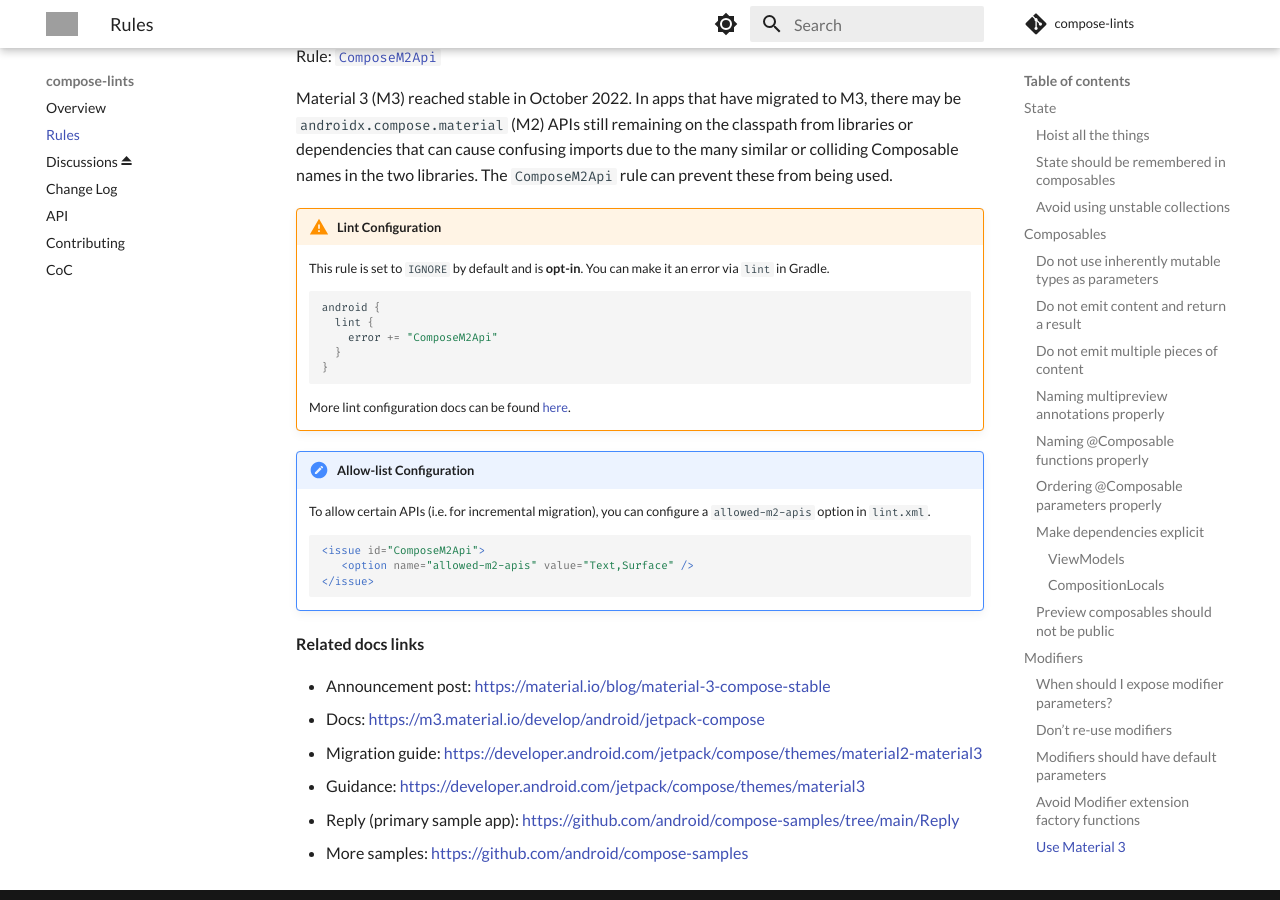
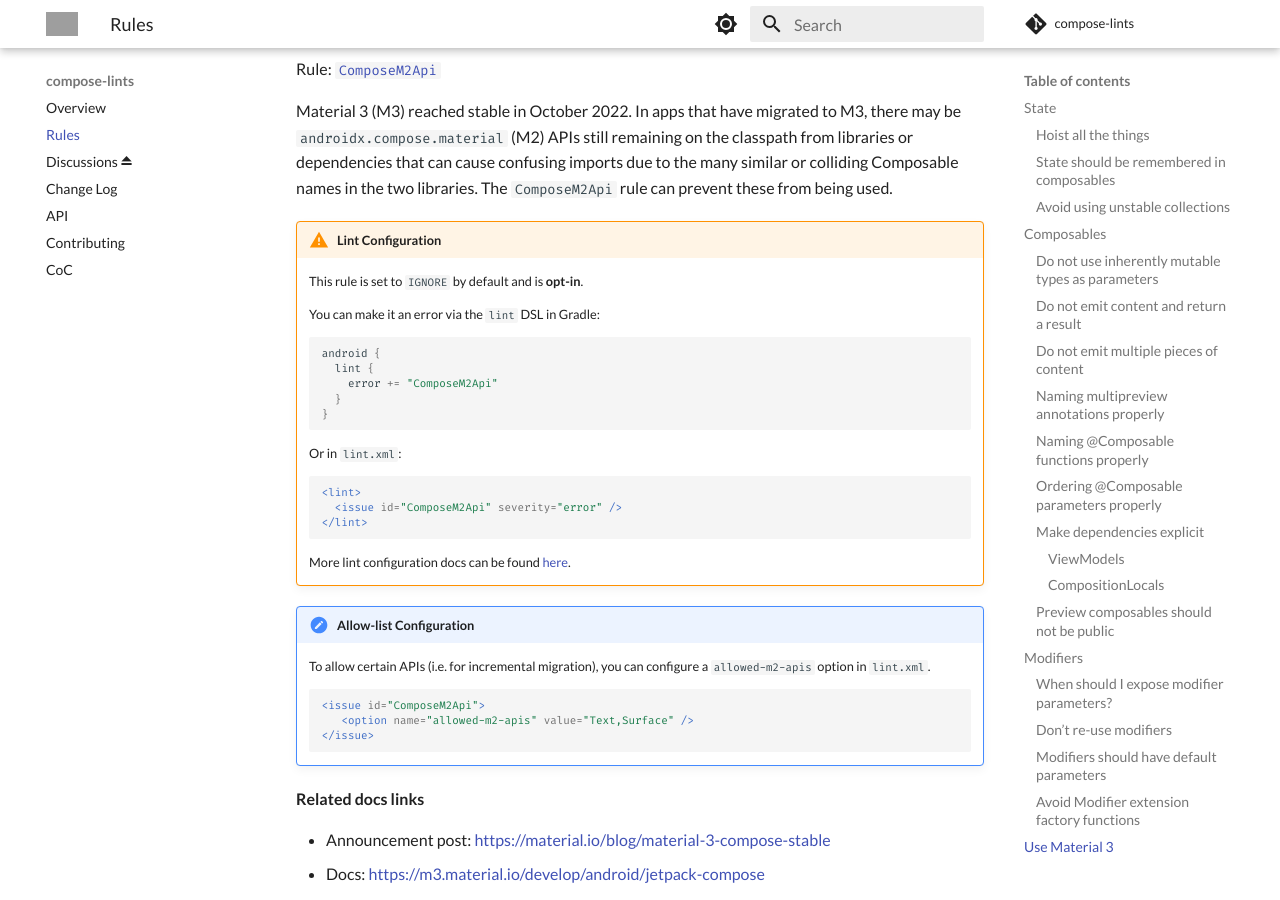
Before and after one commit to slackhq/compose-lints, an MkDocs documentation site: the page built from docs/rules.md, in a window 1280 px wide and 900 px high, scrolled down 8174 px. Built offline with MkDocs 1.6.1 and Material for MkDocs 9.7.7, drawn with Linux system fonts in a browser that asks for light colours; comment, search, counter and statistics services are not loaded; grey boxes are pictures that could not be loaded.

Commit message:
Small rule tweaks to m3 (#79)
This makes it an H2 header and also specifies configuration via lint.xml

````diff
--- a/docs/rules.md
+++ b/docs/rules.md
@@ -295,20 +295,28 @@ More info: [Modifier extensions](https://developer.android.com/reference/kotlin/
 
 Related rule: [`ComposeComposableModifier`](https://github.com/slackhq/compose-lints/blob/main/compose-lint-checks/src/main/java/slack/lint/compose/ModifierComposableDetector.kt)
 
-### Use Material 3
+## Use Material 3
 
 Rule: [`ComposeM2Api`](https://github.com/slackhq/compose-lints/blob/main/compose-lint-checks/src/main/java/slack/lint/compose/M2ApiDetector.kt)
 
 Material 3 (M3) reached stable in October 2022. In apps that have migrated to M3, there may be `androidx.compose.material` (M2) APIs still remaining on the classpath from libraries or dependencies that can cause confusing imports due to the many similar or colliding Composable names in the two libraries. The `ComposeM2Api` rule can prevent these from being used.
 
 !!! warning "Lint Configuration"
-    This rule is set to `IGNORE` by default and is **opt-in**. You can make it an error via `lint` in Gradle.
+    This rule is set to `IGNORE` by default and is **opt-in**.
+
+    You can make it an error via the `lint` DSL in Gradle:
     ```kotlin
     android {
       lint {
         error += "ComposeM2Api"
       }
     }
+    ```
+    Or in `lint.xml`:
+    ```xml
+    <lint>
+      <issue id="ComposeM2Api" severity="error" />
+    </lint>
     ```
     More lint configuration docs can be found [here](https://developer.android.com/studio/write/lint#gradle).
 
````
